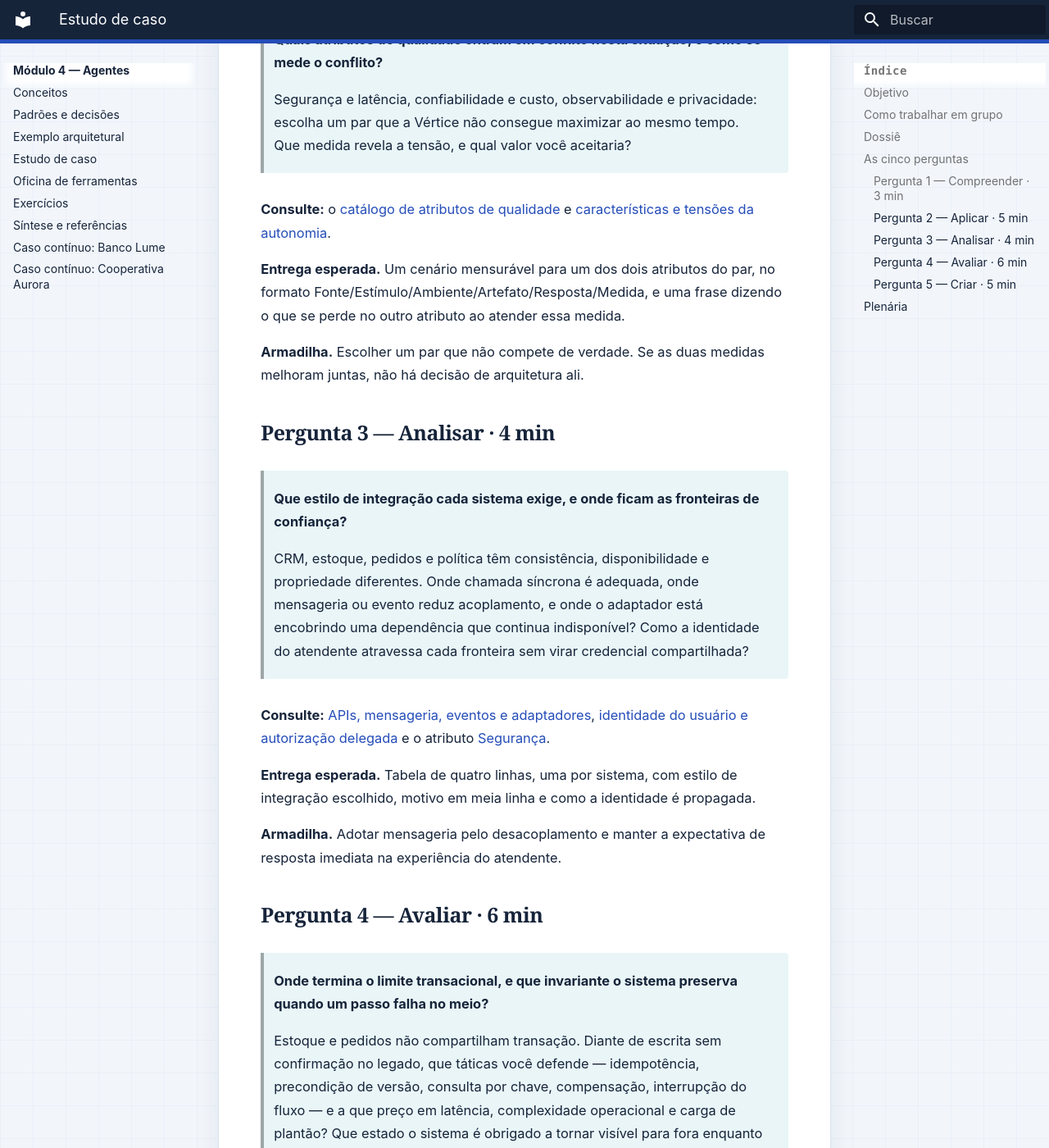
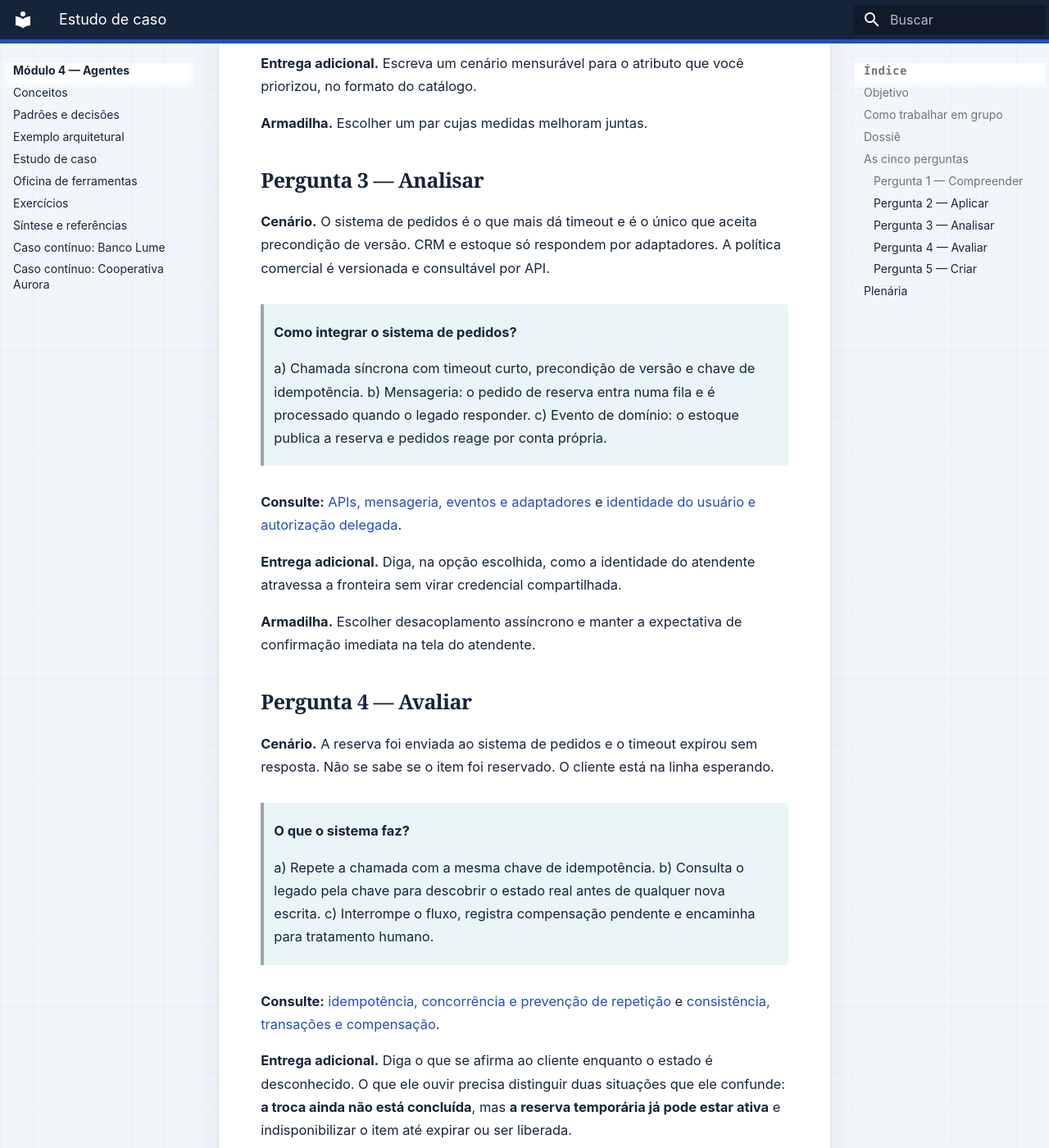
Before and after one commit to aulas-marco/arquitetura-solucoes-ia-generativa, an MkDocs documentation site: the page built from docs/modulo-4-agentes/estudo-de-caso.md, in a window 1280 px wide and 1400 px high, scrolled down 3692 px. Shown: the whole window at 82% size. Built offline with MkDocs 1.6.1 and Material for MkDocs 9.7.7, drawn with Linux system fonts in a browser that asks for light colours; some of the changed text lies outside the part shown.

Commit message:
docs(mod4): simplifica o estudo de caso em cenários com opções e racional
Remove a divisão de papéis no grupo e os tempos por pergunta. Cada
pergunta passa a apresentar um cenário curto e três respostas possíveis,
todas defensáveis sob alguma condição; o aluno escolhe uma e justifica
citando a seção que sustenta a escolha. A entrega adicional fica restrita
a um artefato por pergunta.

Co-Authored-By: Claude Opus 5 (1M context) <noreply@anthropic.com>

```diff
--- a/docs/modulo-4-agentes/estudo-de-caso.md
+++ b/docs/modulo-4-agentes/estudo-de-caso.md
@@ -1,20 +1,16 @@
 # Estudo de caso: resolução controlada de solicitações
 
-Caso curto, para 30 minutos de discussão em grupo com o material do módulo aberto. O dossiê fornece situação, restrições e evidências; as decisões de arquitetura ficam por conta do grupo.
+Caso curto, para cerca de 30 minutos de discussão em grupo com o material do módulo aberto. O dossiê fornece a situação, as restrições e as evidências; as decisões de arquitetura ficam por conta do grupo.
 
 ## Objetivo
 
-Decidir **onde ficam as responsabilidades, quais atributos de qualidade prevalecem e como o sistema se recupera** quando parte do efeito já ocorreu. A discussão é de arquitetura: alocação de responsabilidade, acoplamento entre sistemas de propriedade distinta, limite de consistência e critério de evolução. As respostas são curtas — uma tabela, um cenário mensurável, meia página de ADR.
+Decidir **onde ficam as responsabilidades, quais atributos de qualidade prevalecem e como o sistema se recupera** quando parte do efeito já ocorreu. A discussão é de arquitetura: alocação de responsabilidade, acoplamento entre sistemas de propriedade distinta, limite de consistência e critério de evolução.
 
 ## Como trabalhar em grupo
 
-Grupos de três a cinco pessoas, 30 minutos cronometrados.
+Grupos de três a cinco pessoas. Leia o dossiê uma vez, sem tentar resolver nada, e depois trabalhe as cinco perguntas na ordem. Cada uma traz um cenário e três respostas possíveis: o grupo escolhe uma e justifica.
 
-**Papéis.** Distribua quatro papéis e mantenha-os até o fim, porque as tensões do caso só aparecem se alguém as defender: **arquitetura**, **segurança e privacidade**, **operações** e **comercial**. Em grupos de três, arquitetura acumula comercial.
-
-**Ritmo.** 4 min de leitura do dossiê · 3 min na Pergunta 1 · 5 min na 2 · 4 min na 3 · 6 min na 4 · 5 min na 5 · 3 min de plenária.
-
-**Regra.** Toda decisão cita a seção do módulo que a sustenta. Decisão sem evidência no dossiê vira **incógnita** com o experimento que a resolveria, não suposição silenciosa. Não há tempo para consenso em tudo: registre a divergência e siga.
+A escolha vale pela justificativa, não pela letra. O que o dossiê não permite decidir vira **incógnita**, com o experimento que a resolveria. Onde o grupo não chegar a acordo, registre a divergência e siga.
 
 ## Dossiê
 
@@ -33,8 +29,6 @@ A Vértice Varejo recebe pedidos de troca, cancelamento, alteração de entrega
 | conceder desconto excepcional | políticas + pedidos | impacto financeiro |
 | alterar endereço após expedição | logística | alto risco de fraude |
 
-Nenhuma das seis linhas tem hoje autoridade definida em componente: é isso que a Pergunta 1 endereça.
-
 **Evidências do piloto.** Já existe um copiloto com workflow determinístico: identifica intenção, consulta dados por ferramentas de leitura e prepara orientação para o atendente executar. Três semanas com 40 atendentes e 640 solicitações:
 
 | Observação | Resultado |
@@ -51,72 +45,90 @@ Nenhuma das seis linhas tem hoje autoridade definida em componente: é isso que
 
 ## As cinco perguntas
 
-São perguntas de arquitetura: alocação de responsabilidades, atributos de qualidade em tensão, estilos de integração e acoplamento, limites de consistência e recuperação, estrutura e evolução. O modelo de linguagem é um elemento do sistema, não o assunto — nenhuma pergunta se resolve escolhendo modelo, prompt ou plataforma.
+Cada pergunta apresenta um cenário e três respostas possíveis. **Escolha uma e justifique em duas ou três frases**, citando a seção do módulo que sustenta a escolha. Nenhuma das opções é absurda: cada uma é defensável sob alguma condição, e é essa condição que a justificativa precisa nomear.
 
-As perguntas sobem os níveis da [taxonomia de Bloom](../comecar/taxonomia-de-bloom.md): compreender, aplicar, analisar, avaliar e criar. De Aplicar para cima não há bloco de resposta; o feedback é do professor, sobre critérios, coerência e evidência.
+As perguntas sobem os níveis da [taxonomia de Bloom](../comecar/taxonomia-de-bloom.md). O modelo de linguagem é um elemento do sistema, não o assunto: nenhuma delas se resolve escolhendo modelo, prompt ou plataforma.
 
-### Pergunta 1 — Compreender · 3 min
+### Pergunta 1 — Compreender
 
-> **Como as responsabilidades de gerar, decidir, autorizar e executar efeito estão hoje distribuídas entre os componentes da Vértice?**
+**Cenário.** No copiloto atual, o atendente lê a orientação e executa a reserva no sistema de pedidos. A proposta é o modelo passar a escolher o item substituto.
+
+> **Quem passa a autorizar a reserva?**
 >
-> Se a escolha da reserva deixar de ser do atendente, qual dessas quatro responsabilidades muda de componente — e quais permanecem onde estão?
+> a) O componente que gera a proposta, já que ele conhece o caso.
+> b) Um componente de política, que valida a chamada antes de o executor agir.
+> c) O sistema de pedidos, que já rejeita gravação inválida.
 
-**Consulte:** [geração, decisão e ação](conceitos.md#geracao-decisao-e-acao), [responsabilidades e fronteiras de componente](conceitos.md#responsabilidades-e-fronteiras-de-componente) e [políticas como fronteira executável](conceitos.md#politicas-como-fronteira-executavel).
+**Consulte:** [geração, decisão e ação](conceitos.md#geracao-decisao-e-acao) e [políticas como fronteira executável](conceitos.md#politicas-como-fronteira-executavel).
 
-**Entrega esperada.** Uma tabela de quatro linhas — geração, decisão, autorização, efeito — com o componente responsável hoje e o componente responsável na proposta. Componentes, não ferramentas.
+**Armadilha.** Tratar "o legado rejeita" como autorização. Rejeição de gravação inválida não é decisão de permissão.
 
-**Armadilha.** Concentrar decisão e autorização no mesmo componente. Se quem propõe é quem permite, a política deixou de ser fronteira.
+### Pergunta 2 — Aplicar
 
-### Pergunta 2 — Aplicar · 5 min
+**Cenário.** Auditoria quer reconstruir cada atendimento: proposta, política aplicada, chamada e resultado. Segurança proíbe documento e endereço em claro nos logs. Operações tem três pessoas de plantão.
 
-> **Quais atributos de qualidade entram em conflito nesta situação, e como se mede o conflito?**
+> **Qual par de atributos de qualidade está em conflito, e qual você atende primeiro?**
 >
-> Segurança e latência, confiabilidade e custo, observabilidade e privacidade: escolha um par que a Vértice não consegue maximizar ao mesmo tempo. Que medida revela a tensão, e qual valor você aceitaria?
+> a) Observabilidade e privacidade — registrar o suficiente para reconstruir sem retermos dado pessoal.
+> b) Latência e custo — cada consulta a mais encarece e atrasa o atendimento.
+> c) Confiabilidade e manutenibilidade — mais táticas de recuperação, mais código para sustentar.
 
-**Consulte:** o [catálogo de atributos de qualidade](../referencia/atributos-de-qualidade.md) e [características e tensões da autonomia](conceitos.md#caracteristicas-e-tensoes-da-autonomia).
+**Consulte:** o [catálogo de atributos de qualidade](../referencia/atributos-de-qualidade.md).
 
-**Entrega esperada.** Um cenário mensurável para um dos dois atributos do par, no formato Fonte/Estímulo/Ambiente/Artefato/Resposta/Medida, e uma frase dizendo o que se perde no outro atributo ao atender essa medida.
+**Entrega adicional.** Escreva um cenário mensurável para o atributo que você priorizou, no formato do catálogo.
 
-**Armadilha.** Escolher um par que não compete de verdade. Se as duas medidas melhoram juntas, não há decisão de arquitetura ali.
+**Armadilha.** Escolher um par cujas medidas melhoram juntas.
 
-### Pergunta 3 — Analisar · 4 min
+### Pergunta 3 — Analisar
 
-> **Que estilo de integração cada sistema exige, e onde ficam as fronteiras de confiança?**
+**Cenário.** O sistema de pedidos é o que mais dá timeout e é o único que aceita precondição de versão. CRM e estoque só respondem por adaptadores. A política comercial é versionada e consultável por API.
+
+> **Como integrar o sistema de pedidos?**
 >
-> CRM, estoque, pedidos e política têm consistência, disponibilidade e propriedade diferentes. Onde chamada síncrona é adequada, onde mensageria ou evento reduz acoplamento, e onde o adaptador está encobrindo uma dependência que continua indisponível? Como a identidade do atendente atravessa cada fronteira sem virar credencial compartilhada?
+> a) Chamada síncrona com timeout curto, precondição de versão e chave de idempotência.
+> b) Mensageria: o pedido de reserva entra numa fila e é processado quando o legado responder.
+> c) Evento de domínio: o estoque publica a reserva e pedidos reage por conta própria.
 
-**Consulte:** [APIs, mensageria, eventos e adaptadores](padroes-e-decisoes.md#apis-mensageria-eventos-e-adaptadores), [identidade do usuário e autorização delegada](padroes-e-decisoes.md#identidade-do-usuario-e-autorizacao-delegada) e o atributo [Segurança](../referencia/atributos-de-qualidade.md#seguranca).
+**Consulte:** [APIs, mensageria, eventos e adaptadores](padroes-e-decisoes.md#apis-mensageria-eventos-e-adaptadores) e [identidade do usuário e autorização delegada](padroes-e-decisoes.md#identidade-do-usuario-e-autorizacao-delegada).
 
-**Entrega esperada.** Tabela de quatro linhas, uma por sistema, com estilo de integração escolhido, motivo em meia linha e como a identidade é propagada.
+**Entrega adicional.** Diga, na opção escolhida, como a identidade do atendente atravessa a fronteira sem virar credencial compartilhada.
 
-**Armadilha.** Adotar mensageria pelo desacoplamento e manter a expectativa de resposta imediata na experiência do atendente.
+**Armadilha.** Escolher desacoplamento assíncrono e manter a expectativa de confirmação imediata na tela do atendente.
 
-### Pergunta 4 — Avaliar · 6 min
+### Pergunta 4 — Avaliar
 
-> **Onde termina o limite transacional, e que invariante o sistema preserva quando um passo falha no meio?**
+**Cenário.** A reserva foi enviada ao sistema de pedidos e o timeout expirou sem resposta. Não se sabe se o item foi reservado. O cliente está na linha esperando.
+
+> **O que o sistema faz?**
 >
-> Estoque e pedidos não compartilham transação. Diante de escrita sem confirmação no legado, que táticas você defende — idempotência, precondição de versão, consulta por chave, compensação, interrupção do fluxo — e a que preço em latência, complexidade operacional e carga de plantão? Que estado o sistema é obrigado a tornar visível para fora enquanto a inconsistência existe?
+> a) Repete a chamada com a mesma chave de idempotência.
+> b) Consulta o legado pela chave para descobrir o estado real antes de qualquer nova escrita.
+> c) Interrompe o fluxo, registra compensação pendente e encaminha para tratamento humano.
 
-**Consulte:** [idempotência, concorrência e prevenção de repetição](padroes-e-decisoes.md#idempotencia-concorrencia-e-prevencao-de-repeticao), [consistência, transações e compensação](padroes-e-decisoes.md#consistencia-transacoes-e-compensacao), [timeout, retry e circuit breaker](padroes-e-decisoes.md#timeout-retry-e-circuit-breaker) e o atributo [Confiabilidade](../referencia/atributos-de-qualidade.md#confiabilidade).
+**Consulte:** [idempotência, concorrência e prevenção de repetição](padroes-e-decisoes.md#idempotencia-concorrencia-e-prevencao-de-repeticao) e [consistência, transações e compensação](padroes-e-decisoes.md#consistencia-transacoes-e-compensacao).
 
-**Entrega esperada.** O invariante enunciado em uma frase, as táticas escolhidas com o custo de cada uma, e o destino de uma compensação que falha. O estado visível para fora precisa distinguir duas situações que o cliente confunde: **a troca ainda não está concluída**, mas **a reserva temporária já pode estar ativa** e indisponibilizar o item até expirar ou ser liberada.
+**Entrega adicional.** Diga o que se afirma ao cliente enquanto o estado é desconhecido. O que ele ouvir precisa distinguir duas situações que ele confunde: **a troca ainda não está concluída**, mas **a reserva temporária já pode estar ativa** e indisponibilizar o item até expirar ou ser liberada.
 
-**Armadilha.** Tratar escrita sem confirmação como leitura sem resposta e repetir a chamada.
+**Armadilha.** Justificar a repetição pela existência da chave de idempotência sem verificar se o legado a honra na condição de timeout.
 
-### Pergunta 5 — Criar · 5 min
+### Pergunta 5 — Criar
 
-> **Que estrutura você recomenda à direção em duas semanas, e sob que evidência ela se reverte?**
+**Cenário.** A direção quer decisão em duas semanas. O piloto reduziu o tempo de resolução de 11 para 7 minutos, e em 31% das solicitações a sequência de consulta variou de forma não prevista.
+
+> **Que estrutura o grupo recomenda?**
 >
-> Autoridade concentrada em um componente ou distribuída por domínio, com o custo de coordenação que isso implica? Capacidade padronizada comprada de um fornecedor ou construída, considerando fronteira de dados, versionamento e saída? E que medida em produção obrigaria a arquitetura a recuar da opção escolhida?
+> a) Manter o copiloto e ampliar apenas as consultas de leitura.
+> b) Um componente com autoridade para reservar, sob política e com aprovação humana para efeito material.
+> c) Um componente por domínio — CRM, estoque, pedidos, política — coordenando entre si.
 
-**Consulte:** [agente único e múltiplos agentes](conceitos.md#agente-unico-e-multiplos-agentes), [plataforma e obtenção de capacidade](padroes-e-decisoes.md#plataforma-e-obtencao-de-capacidade) e [fitness functions para autonomia](padroes-e-decisoes.md#fitness-functions-para-autonomia).
+**Consulte:** [agente único e múltiplos agentes](conceitos.md#agente-unico-e-multiplos-agentes) e [fitness functions para autonomia](padroes-e-decisoes.md#fitness-functions-para-autonomia).
 
-**Entrega esperada.** Meia página no formato do [template de ADR](../referencia/template-adr.md): decisão estrutural, duas opções descartadas com o motivo, a evidência do dossiê que sustenta a escolha, duas fitness functions com limite numérico e ação automática, e o gatilho de recuo.
+**Entrega adicional.** Meia página no formato do [template de ADR](../referencia/template-adr.md): a decisão, a opção descartada com o motivo, a evidência do dossiê que a sustenta e uma fitness function com limite numérico e ação automática de recuo.
 
-**Armadilha.** Distribuir por domínio porque há quatro sistemas. Fronteira de componente se justifica por autoridade, dado e ritmo de mudança — não pelo número de integrações.
+**Armadilha.** Escolher a opção (c) porque existem quatro sistemas. Fronteira de componente se justifica por autoridade, dado e ritmo de mudança.
 
 ## Plenária
 
-Três minutos: cada grupo diz onde colocou a autorização, qual atributo de qualidade sacrificou e qual medida obrigaria a arquitetura a recuar. O confronto útil está nos grupos que chegaram a decisões opostas com a mesma evidência — aí a pergunta é qual incógnita do dossiê separa as duas leituras.
+Cada grupo diz o que escolheu nas cinco perguntas e por quê. O confronto útil está nos grupos que chegaram a decisões opostas com a mesma evidência — aí a pergunta é qual incógnita do dossiê separa as duas leituras.
 
 Para aprofundar depois da aula, ver [Classificação de autonomia](exercicios.md#11-classificacao-de-autonomia), [Diagnóstico de trace](exercicios.md#14-diagnostico-de-trace) e [Arquitetura de agente controlado](exercicios.md#18-arquitetura-de-agente-controlado) em [Exercícios](exercicios.md).
```
